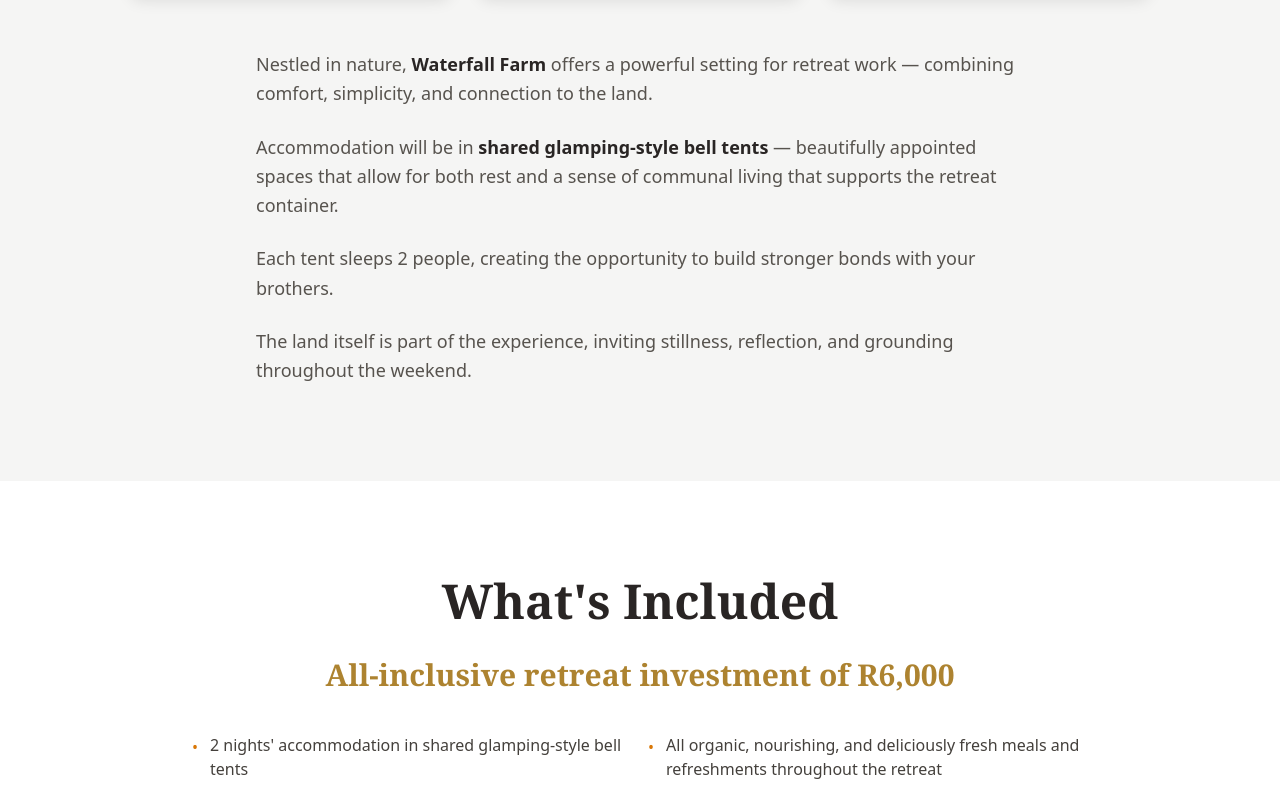
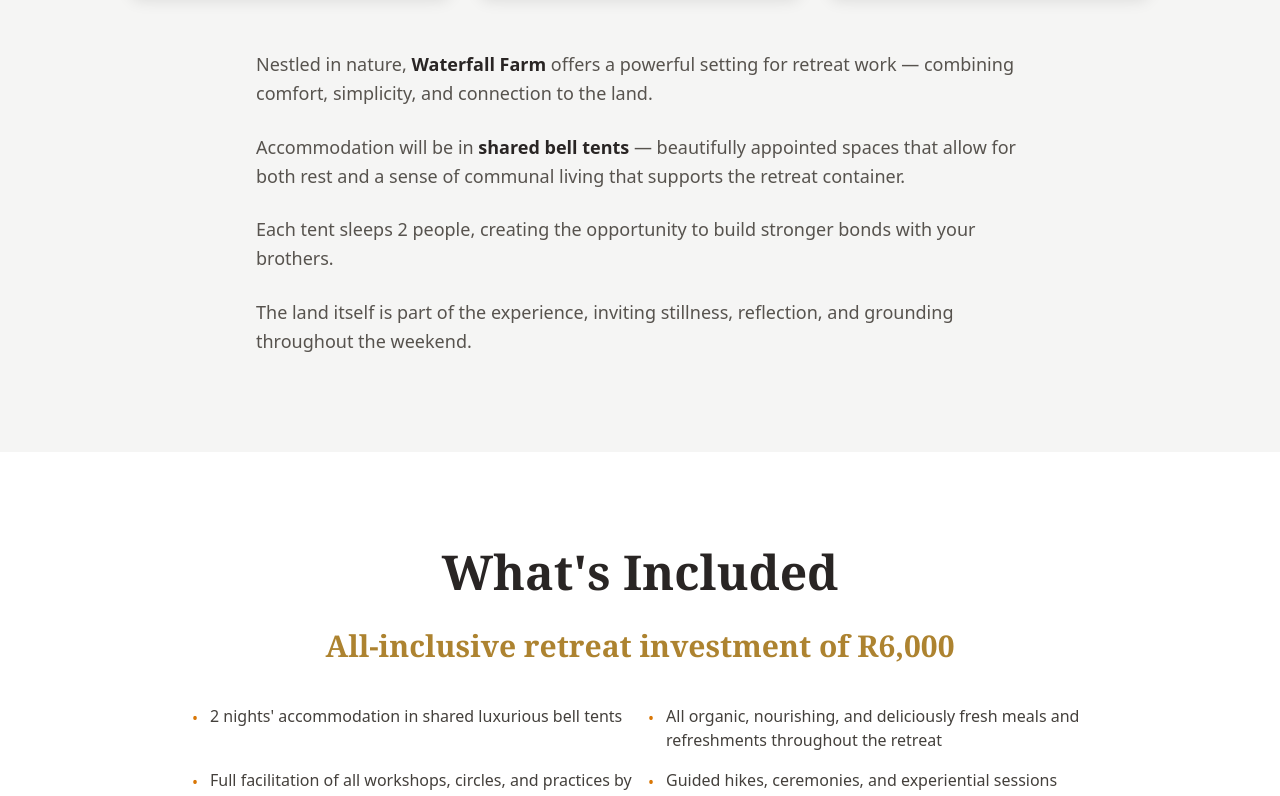
Before and after one commit to the-stereo-kid/br-web-portal, a Nuxt app: page /retreat in a window 1280 px wide. Shown: the part 4640-5436 px from the top of the page. Built offline with nearby package versions, Linux system fonts and the light colour scheme.

Commit message:
description update

```diff
--- a/components/OfferingsSection.vue
+++ b/components/OfferingsSection.vue
@@ -211,10 +211,10 @@
         <h3 class="text-xl sm:text-2xl font-serif font-bold text-stone-800 mb-6 text-center">
           Featured
         </h3>
-        <div class="grid grid-cols-1 md:grid-cols-2 lg:grid-cols-3 gap-6">
+        <div class="flex flex-wrap justify-center gap-6">
           <NuxtLink
             to="/retreat"
-            class="block bg-stone-50 rounded-xl p-6 border border-stone-200 shadow-sm hover:shadow-md hover:border-amber-200 transition-all duration-200 text-center group"
+            class="block w-full max-w-sm bg-stone-50 rounded-xl p-6 border border-stone-200 shadow-sm hover:shadow-md hover:border-amber-200 transition-all duration-200 text-center group"
           >
             <div class="mb-4 flex justify-center">
               <div class="w-16 h-16 flex items-center justify-center text-amber-600">
--- a/components/retreat/RetreatIncluded.vue
+++ b/components/retreat/RetreatIncluded.vue
@@ -31,7 +31,7 @@
 
 <script setup lang="ts">
 const included = [
-  "2 nights' accommodation in shared glamping-style bell tents",
+  "2 nights' accommodation in shared luxurious bell tents",
   'All organic, nourishing, and deliciously fresh meals and refreshments throughout the retreat',
   'Full facilitation of all workshops, circles, and practices by three experienced facilitators',
   'Guided hikes, ceremonies, and experiential sessions',
--- a/components/retreat/RetreatLocation.vue
+++ b/components/retreat/RetreatLocation.vue
@@ -27,7 +27,7 @@
             Nestled in nature, <strong class="text-stone-800">Waterfall Farm</strong> offers a powerful setting for retreat work — combining comfort, simplicity, and connection to the land.
           </p>
           <p class="text-lg text-stone-600 leading-relaxed mb-6">
-            Accommodation will be in <strong class="text-stone-800">shared glamping-style bell tents</strong> — beautifully appointed spaces that allow for both rest and a sense of communal living that supports the retreat container.
+            Accommodation will be in <strong class="text-stone-800">shared bell tents</strong> — beautifully appointed spaces that allow for both rest and a sense of communal living that supports the retreat container.
           </p>
           <p class="text-lg text-stone-600 leading-relaxed mb-6">
             Each tent sleeps 2 people, creating the opportunity to build stronger bonds with your brothers.
@@ -44,7 +44,7 @@
 <script setup lang="ts">
 const locationImages = [
   { src: '/images/BR_Retreat_x_Waterfall_Farm/WF_1-the_waterfall.jpg', alt: 'The waterfall at Waterfall Farm — natural pool and rock formations' },
-  { src: '/images/BR_Retreat_x_Waterfall_Farm/bell_tent.jpg', alt: 'Glamping-style bell tent interior at Waterfall Farm' },
+  { src: '/images/BR_Retreat_x_Waterfall_Farm/bell_tent.jpg', alt: 'luxurious bell tent interior at Waterfall Farm' },
   { src: '/images/BR_Retreat_x_Waterfall_Farm/WF_4-lit_up_tent.jpg', alt: 'Bell tent lit up at night at Waterfall Farm' }
 ]
 </script>
```
